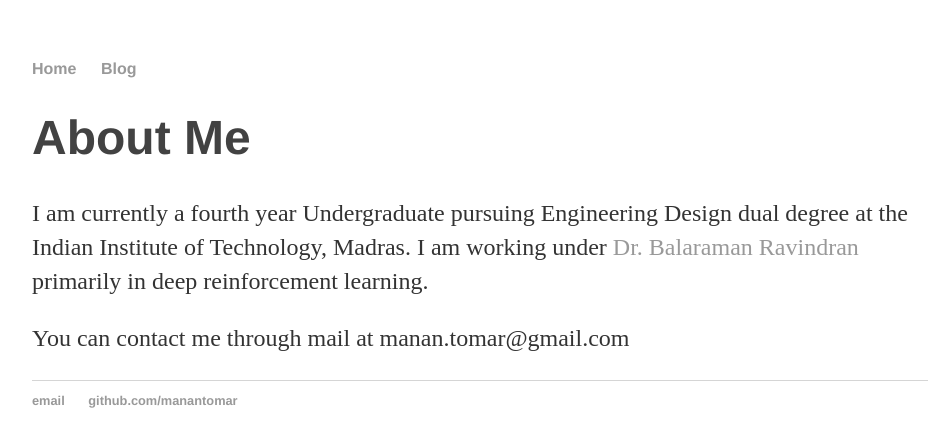
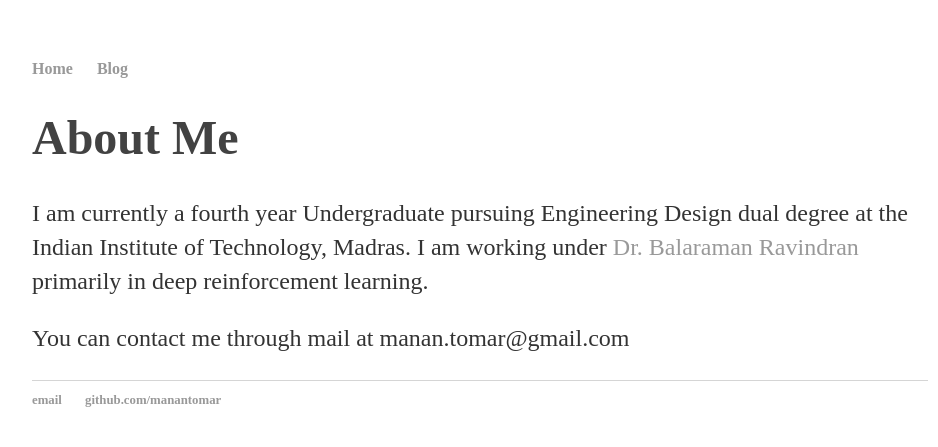
Before and after one commit to manantomar/manantomar.github.io, a Jekyll site: the page built from index.md, in a window 1280 px wide. Shown: the top 447 px of the page, without its empty margins (160-1098 px from the left). Built offline with Jekyll 4.4.1, drawn with Linux system fonts in a browser that asks for light colours; our own code applies the rules of GitHub Pages for plain Markdown files.

Commit message:
Update main.css

```diff
--- a/css/main.css
+++ b/css/main.css
@@ -6,7 +6,7 @@ body {
     width: 70%;
 }
 nav ul, footer ul {
-    font-family:'Helvetica';
+    font-family:'Open-Sans';
     padding: 0px;
     list-style: none;
     font-weight: bold;
@@ -24,7 +24,7 @@ a:hover {
 }
 h1 {
     font-size: 3em;
-    font-family:'Helvetica', 'Arial', 'Sans-Serif';
+    font-family:'Open-Sans';
 }
 p {
     font-size: 1.5em;
```
